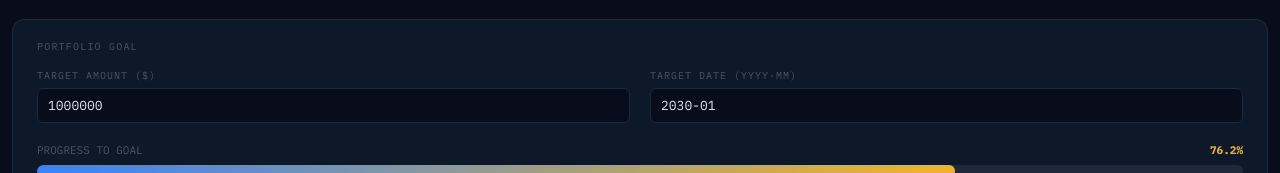
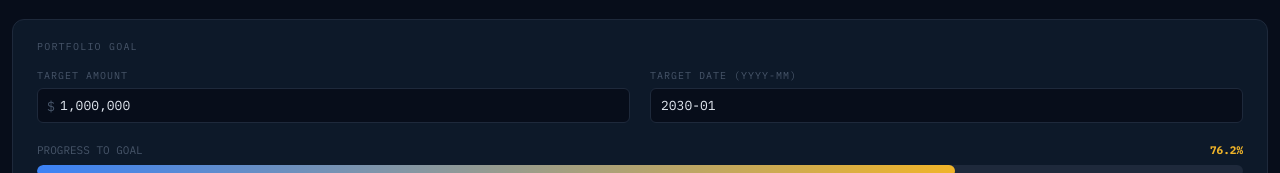
Before and after one commit to BK-Wealth/finance-dashboard, a React (Create React App) app: page / in a window 1280 px wide. Both pictures are taken after a click on the button "GOALS". Shown: the part 315-488 px from the top of the page. Built offline with nearby package versions, Linux system fonts and the light colour scheme.

Commit message:
Update App.js

```diff
--- a/src/App.js
+++ b/src/App.js
@@ -107,6 +107,13 @@ export default function App() {
   const [goalDate,   setGoalDate]   = useState(() => { try { return localStorage.getItem("fin-goal-date")||"2030-01"; } catch { return "2030-01"; }});
   const [scenRate,   setScenRate]   = useState(30);
   const [scenContrib,setScenContrib]= useState(0);
+  const [goalRaw,    setGoalRaw]    = useState(false); // true while input is focused
+
+  const fmtGoalDisplay = (raw) => {
+    const n = parseFloat(String(raw).replace(/,/g,""));
+    if (isNaN(n)) return raw;
+    return n.toLocaleString("en-AU");
+  };
 
   const data = useMemo(() => mergeData(SEED_DATA, custom), [custom]);
   if (!data || data.length === 0) return <div style={{color:"white",padding:40}}>Loading...</div>;
@@ -196,6 +203,27 @@ export default function App() {
     while (pv < goalTarget && m < 600) { pv = pv*(1+r)+scenContrib; m++; }
     return m < 600 ? m : null;
   })();
+
+  // ── Scenario chart data — project monthly for up to 10 years ──
+  const scenChartData = useMemo(() => {
+    const months = 120;
+    const histRate = latest["Ann Return"] / 12;
+    const gt = parseFloat(String(goalAmount).replace(/,/g,"")) || 1000000;
+    const rows = [];
+    const now = new Date();
+    for (let m = 0; m <= months; m++) {
+      const date = new Date(now.getFullYear(), now.getMonth() + m, 1);
+      const label = `${date.getFullYear()}-${String(date.getMonth()+1).padStart(2,"0")}`;
+      const r = scenRate / 100 / 12;
+      const projected = r === 0
+        ? latest.Total + scenContrib * m
+        : latest.Total * Math.pow(1+r,m) + scenContrib * ((Math.pow(1+r,m)-1)/r);
+      const historical = latest.Total * Math.pow(1 + histRate, m);
+      rows.push({ label, projected: Math.round(projected), historical: Math.round(historical), target: Math.round(gt) });
+    }
+    return rows;
+  // eslint-disable-next-line
+  }, [latest.Total, latest["Ann Return"], scenRate, scenContrib, goalAmount]);
 
   return (
     <div style={{minHeight:"100vh",background:"#070d1a",color:"#e2e8f0",fontFamily:"'IBM Plex Mono',monospace",padding:"28px 24px"}} id="main-wrap">
@@ -491,10 +519,21 @@ export default function App() {
           <div style={{fontSize:10,color:"#475569",letterSpacing:".12em",marginBottom:16}}>PORTFOLIO GOAL</div>
           <div style={{display:"grid",gridTemplateColumns:"1fr 1fr",gap:"12px 20px",marginBottom:20}}>
             <div>
-              <label style={{fontSize:10,color:"#475569",letterSpacing:".1em",display:"block",marginBottom:6}}>TARGET AMOUNT ($)</label>
-              <input className="inp" type="number" value={goalAmount}
-                onChange={e=>{setGoalAmount(e.target.value);try{localStorage.setItem("fin-goal-amt",e.target.value)}catch{}}}
-                placeholder="1000000"/>
+              <label style={{fontSize:10,color:"#475569",letterSpacing:".1em",display:"block",marginBottom:6}}>TARGET AMOUNT</label>
+              <div style={{position:"relative"}}>
+                <span style={{position:"absolute",left:10,top:"50%",transform:"translateY(-50%)",color:"#475569",fontSize:13,pointerEvents:"none"}}>$</span>
+                <input className="inp" style={{paddingLeft:22}}
+                  type={goalRaw?"number":"text"}
+                  value={goalRaw ? goalAmount : fmtGoalDisplay(goalAmount)}
+                  onFocus={()=>setGoalRaw(true)}
+                  onBlur={()=>setGoalRaw(false)}
+                  onChange={e=>{
+                    const v = e.target.value.replace(/,/g,"");
+                    setGoalAmount(v);
+                    try{localStorage.setItem("fin-goal-amt",v)}catch{}
+                  }}
+                  placeholder="1,000,000"/>
+              </div>
             </div>
             <div>
               <label style={{fontSize:10,color:"#475569",letterSpacing:".1em",display:"block",marginBottom:6}}>TARGET DATE (YYYY-MM)</label>
@@ -558,7 +597,7 @@ export default function App() {
             </div>
           </div>
 
-          {/* Projections */}
+          {/* Projection KPI row */}
           <div className="kpi-grid" style={{gap:10,marginBottom:20}}>
             {scenYears.map(s=>(
               <div key={s.label} style={{background:"#070d1a",borderRadius:8,padding:"12px 10px",border:"1px solid #1e293b",textAlign:"center"}}>
@@ -569,6 +608,45 @@ export default function App() {
                 </div>
               </div>
             ))}
+          </div>
+
+          {/* Scenario line chart */}
+          <div style={{marginBottom:16}}>
+            <div style={{display:"flex",gap:20,marginBottom:10,flexWrap:"wrap"}}>
+              <div style={{display:"flex",alignItems:"center",gap:6,fontSize:11,color:"#94a3b8"}}>
+                <span style={{display:"inline-block",width:24,height:2,background:"#f0b429",borderRadius:2}}/> Scenario ({scenRate}%{scenContrib>0?` + $${fmt(scenContrib)}/mo`:""})
+              </div>
+              <div style={{display:"flex",alignItems:"center",gap:6,fontSize:11,color:"#94a3b8"}}>
+                <span style={{display:"inline-block",width:24,height:2,background:"#3b82f6",borderRadius:2,borderTop:"2px dashed #3b82f6"}}/> Historical trajectory ({fmtPct(latest["Ann Return"])} p.a.)
+              </div>
+              <div style={{display:"flex",alignItems:"center",gap:6,fontSize:11,color:"#94a3b8"}}>
+                <span style={{display:"inline-block",width:24,height:2,background:"#22c55e",borderRadius:2,opacity:.7}}/> Target
+              </div>
+            </div>
+            <ResponsiveContainer width="100%" height={280}>
+              <LineChart data={scenChartData} margin={{top:4,right:4,left:8,bottom:0}}>
+                <defs>
+                  <linearGradient id="gScen" x1="0" y1="0" x2="0" y2="1">
+                    <stop offset="5%" stopColor="#f0b429" stopOpacity={0.15}/>
+                    <stop offset="95%" stopColor="#f0b429" stopOpacity={0}/>
+                  </linearGradient>
+                </defs>
+                <CartesianGrid strokeDasharray="3 3" stroke="#1e293b" vertical={false}/>
+                <XAxis dataKey="label" tick={TICK_SM} tickLine={false} axisLine={false}
+                  ticks={scenChartData.filter((_,i)=>i%12===0).map(d=>d.label)}
+                  tickFormatter={v=>v?v.slice(0,4):""}/>
+                <YAxis tick={TICK_SM} tickLine={false} axisLine={false}
+                  tickFormatter={v=>blurred?"●●●":`$${(v/1000).toFixed(0)}k`} width={55}/>
+                <Tooltip
+                  formatter={(v,name)=>[blurred?"●●●":`$${fmt(v)}`, name]}
+                  labelStyle={{color:"#e2e8f0",fontFamily:"IBM Plex Mono",fontSize:11}}
+                  contentStyle={{background:"#0f172a",border:"1px solid #1e293b",borderRadius:8,fontSize:12,fontFamily:"IBM Plex Mono"}}
+                  itemStyle={{color:"#94a3b8"}}/>
+                <Line type="monotone" dataKey="projected" stroke="#f0b429" strokeWidth={2.5} dot={false} name="Scenario" activeDot={{r:4,fill:"#f0b429"}}/>
+                <Line type="monotone" dataKey="historical" stroke="#3b82f6" strokeWidth={1.5} strokeDasharray="5 4" dot={false} name="Historical rate" activeDot={{r:4,fill:"#3b82f6"}}/>
+                <Line type="monotone" dataKey="target" stroke="#22c55e" strokeWidth={1} strokeDasharray="3 3" dot={false} name="Target" activeDot={false}/>
+              </LineChart>
+            </ResponsiveContainer>
           </div>
 
           {/* Goal projection at target date */}
```
